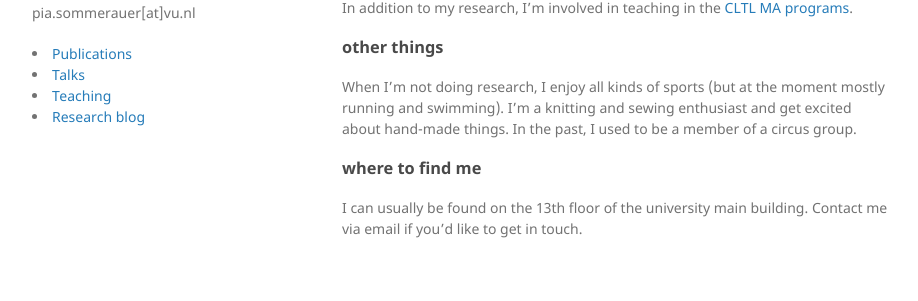
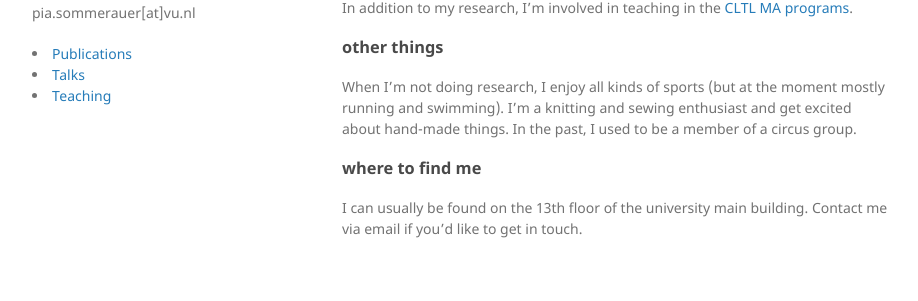
Before and after one commit to PiaSommerauer/PiaSommerauer.github.io, a Jekyll site: the page built from index.md, in a window 1280 px wide. Shown: the part 337-638 px from the top of the page, without its empty margins (178-1096 px from the left). Built offline with Jekyll 4.4.1, drawn with Linux system fonts in a browser that asks for light colours; our own code applies the rules of GitHub Pages for plain Markdown files.

Commit message:
blog offline

```diff
--- a/_layouts/default.html
+++ b/_layouts/default.html
@@ -25,7 +25,7 @@
         <li><a href="./pub.html"> Publications </a></li>
         <li><a href="./talks.html"> Talks </a></li>
         <li><a href="./teaching.html"> Teaching </a></li>
-        <li><a href="./blog.html"> Research blog </a></li>
+        <!--<li><a href="./blog.html"> Research blog </a></li>-->
 
 
 
```
